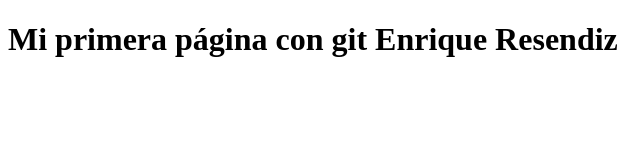
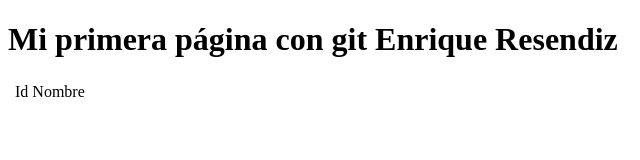
Before and after one commit to Elkikesan/4SIS1B2024RESENDIZREYESENRIQUE, a plain HTML site: page index.html in a window 1280 px wide. Shown: the full height of the page, 0-640 px from the left. Drawn offline with Linux system fonts and the light colour scheme.

Commit message:
agregue una tabla

```diff
--- a/index.html
+++ b/index.html
@@ -7,5 +7,13 @@
 </head>
 <body>
     <h1>Mi primera página con git Enrique Resendiz</h1>
+    <div calss="main conntainer">
+        <table class="table">
+            <th>
+                <td>Id</td>
+                <td>Nombre</td>
+            </th>
+        </table>
+    </div>
 </body>
 </html>
```
